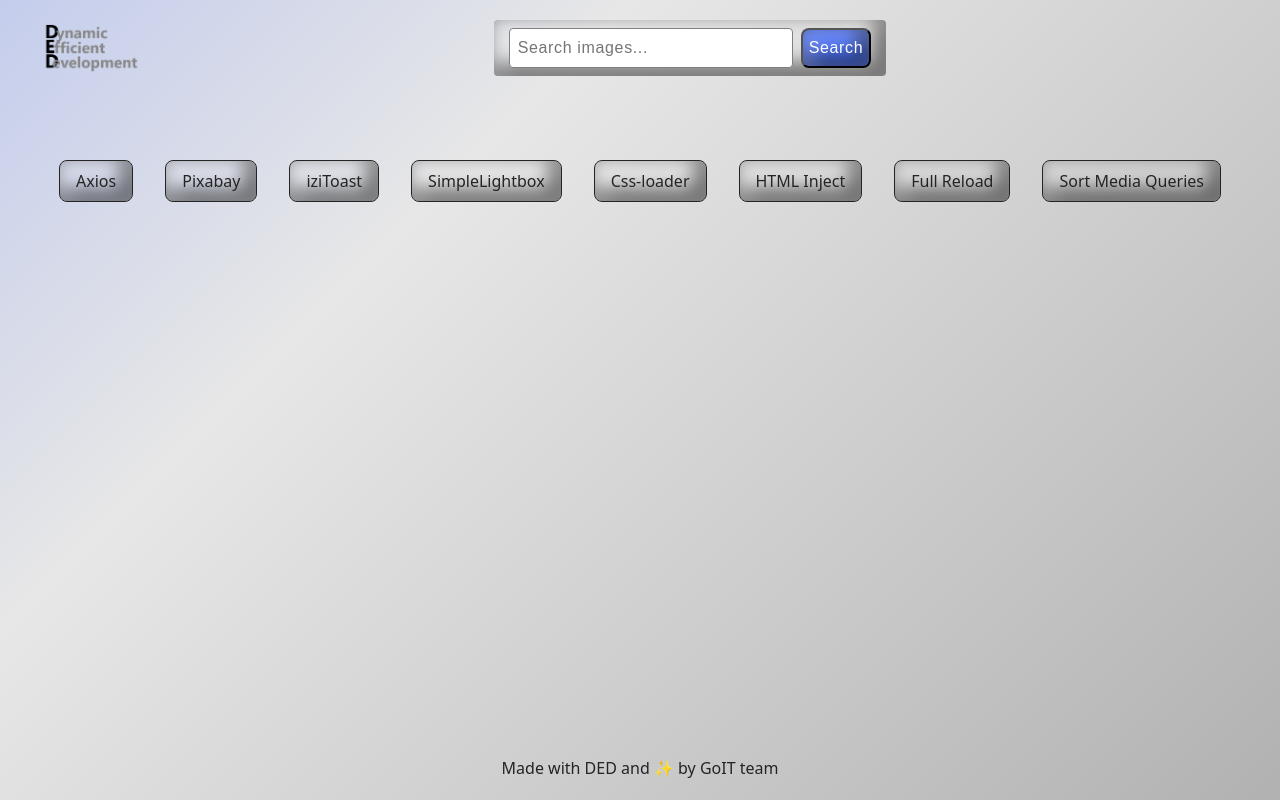
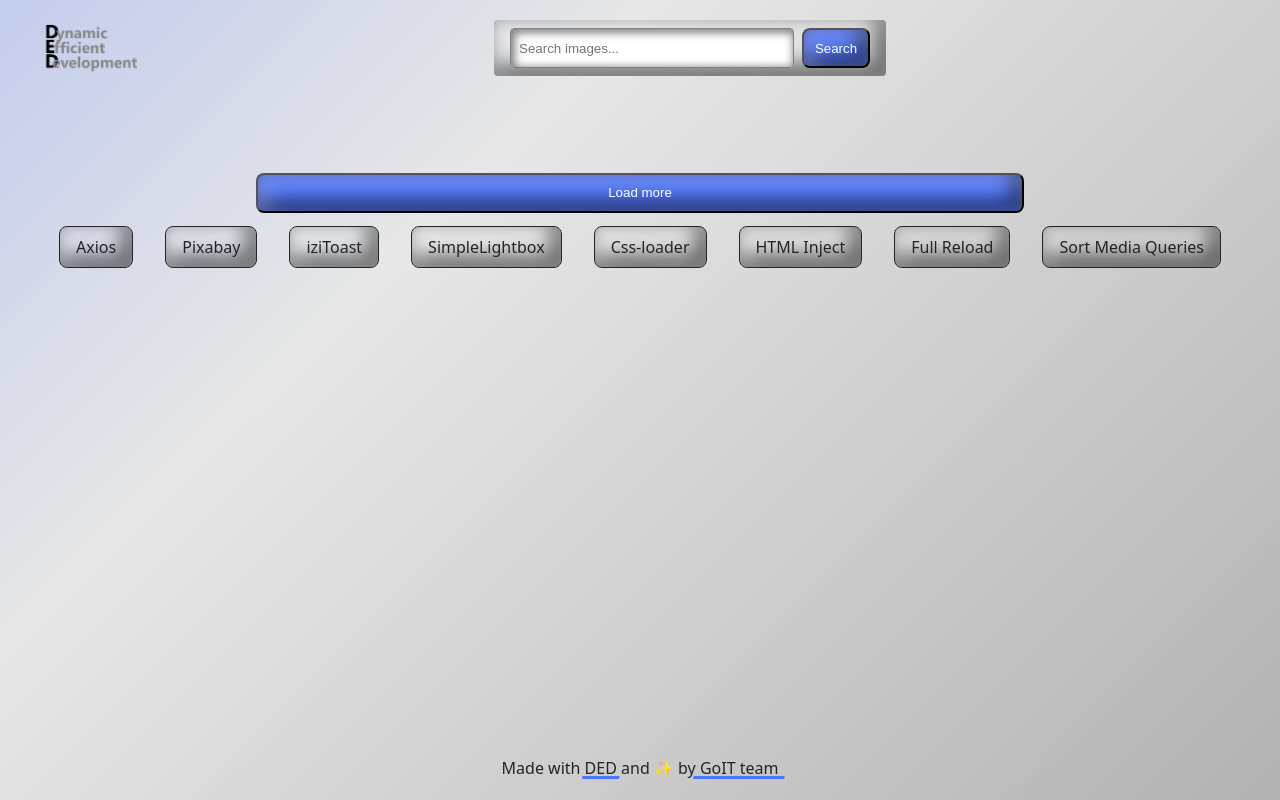
Before and after one commit to Ded-Goit/goit-js-hw-12, a website built with Vite: page src/index.html in a window 1280 px wide. Built offline with nearby package versions, Linux system fonts and the light colour scheme; what simplelightbox would draw is missing.

Commit message:
add button and style

```diff
--- a/src/css/animations.css
+++ b/src/css/animations.css
@@ -1,12 +1,12 @@
 @keyframes lgradient {
   0% {
-    background-position: 0% 50%;
+    background-position: 0% 30%;
   }
   50% {
     background-position: 100% 50%;
   }
   100% {
-    background-position: 0% 50%;
+    background-position: 0% 30%;
   }
 }
 
--- a/src/css/footer.css
+++ b/src/css/footer.css
@@ -10,12 +10,20 @@
 .footer-link::before {
   content: '';
   position: absolute;
-  bottom: 6%;
+  bottom: 1%;
   left: 50%;
   transform: translateX(-50%) skewX(-12deg);
-  z-index: -1;
-  width: 110%;
-  height: 24%;
-  background-color: #41d1ff;
+  z-index: 1;
+  width: 116%;
+  height: 12%;
+  background-color: rgb(78, 117, 255);
   transition: 200ms ease;
 }
+/* #region my footer*/
+.footer-link:hover {
+  border: 1px solid rgb(96, 96, 96);
+  background-color: rgb(108, 140, 255);
+  border-radius: 4px;
+  box-shadow: inset #fff3 8px 8px 18px 5px,
+    inset hsla(0, 0%, 0%, 0.502) -8px -8px 18px 5px;
+}
--- a/src/css/header.css
+++ b/src/css/header.css
@@ -50,6 +50,11 @@
     inset hsla(0, 0%, 0%, 0.502) -8px -8px 18px 5px;
 }
 .form {
+  font-family: 'Montserrat', sans-serif;
+  font-weight: 400;
+  font-size: 16px;
+  line-height: 1.5;
+  letter-spacing: 0.04em;
   display: flex;
   gap: 8px;
   justify-content: center;
@@ -61,17 +66,14 @@
     inset hsla(0, 0%, 0%, 0.502) -8px -8px 18px 5px;
 }
 input {
-  font-family: 'Montserrat', sans-serif;
-  font-weight: 400;
-  font-size: 16px;
-  line-height: 1.5;
-  letter-spacing: 0.04em;
   color: rgb(128, 128, 128);
   width: 272px;
   height: 36px;
   border-radius: 4px;
   border: 1px solid #808080;
   padding-left: 8px;
+  box-shadow: inset rgb(128, 128, 128) 2px 2px 8px 2px,
+    inset #fff -2px -2px 8px 4px;
 }
 input:hover {
   border-color: #000;
@@ -81,11 +83,7 @@ input:active {
   border-color: #4e75ff;
 }
 .form button {
-  font-family: 'Montserrat', sans-serif;
   font-weight: 500;
-  font-size: 16px;
-  line-height: 1.5;
-  letter-spacing: 0.04em;
   color: #fff;
   border-radius: 8px;
   width: 75px;
--- a/src/css/imagesearch.css
+++ b/src/css/imagesearch.css
@@ -90,4 +90,18 @@
 .iziToast-wrapper {
   top: 80px;
 }
+.gallery-button {
+  color: #fff;
+  border-radius: 8px;
+  width: 60%;
+  height: 40px;
+  margin: 1% 20%;
+  background: rgb(78, 117, 255);
+  box-shadow: inset #fff3 8px 8px 18px 5px,
+    inset hsla(0, 0%, 0%, 0.502) -8px -8px 18px 5px;
+}
+.gallery-button:hover {
+  background: #6c8cff;
+}
+
 /* #endregion */
--- a/src/index.html
+++ b/src/index.html
@@ -43,6 +43,7 @@
     <main>
       <span class="loader hidden"></span>
       <ul class="gallery"></ul>
+      <button class="gallery-button" type="submit">Load more</button>
       <article class="badges">
         <div class="container">
           <ul class="badges-list">
@@ -142,8 +143,9 @@
             target="_blank"
             rel="noopener noreferrer"
           >
-            DED </a
-          >and ✨ by
+            DED</a
+          >
+          and ✨ by
           <a
             class="footer-link"
             href="https://goit.global/ua/"
```
